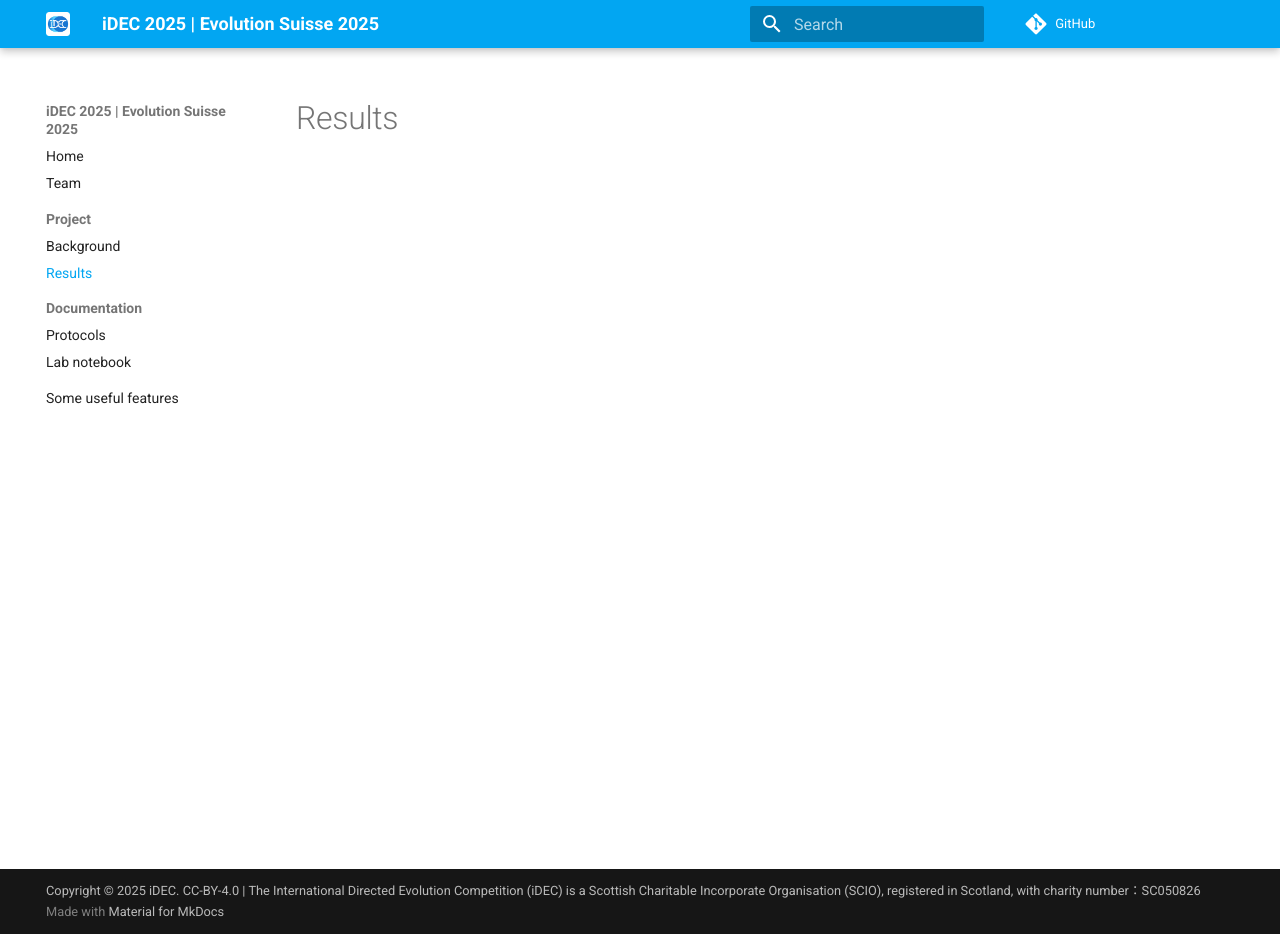
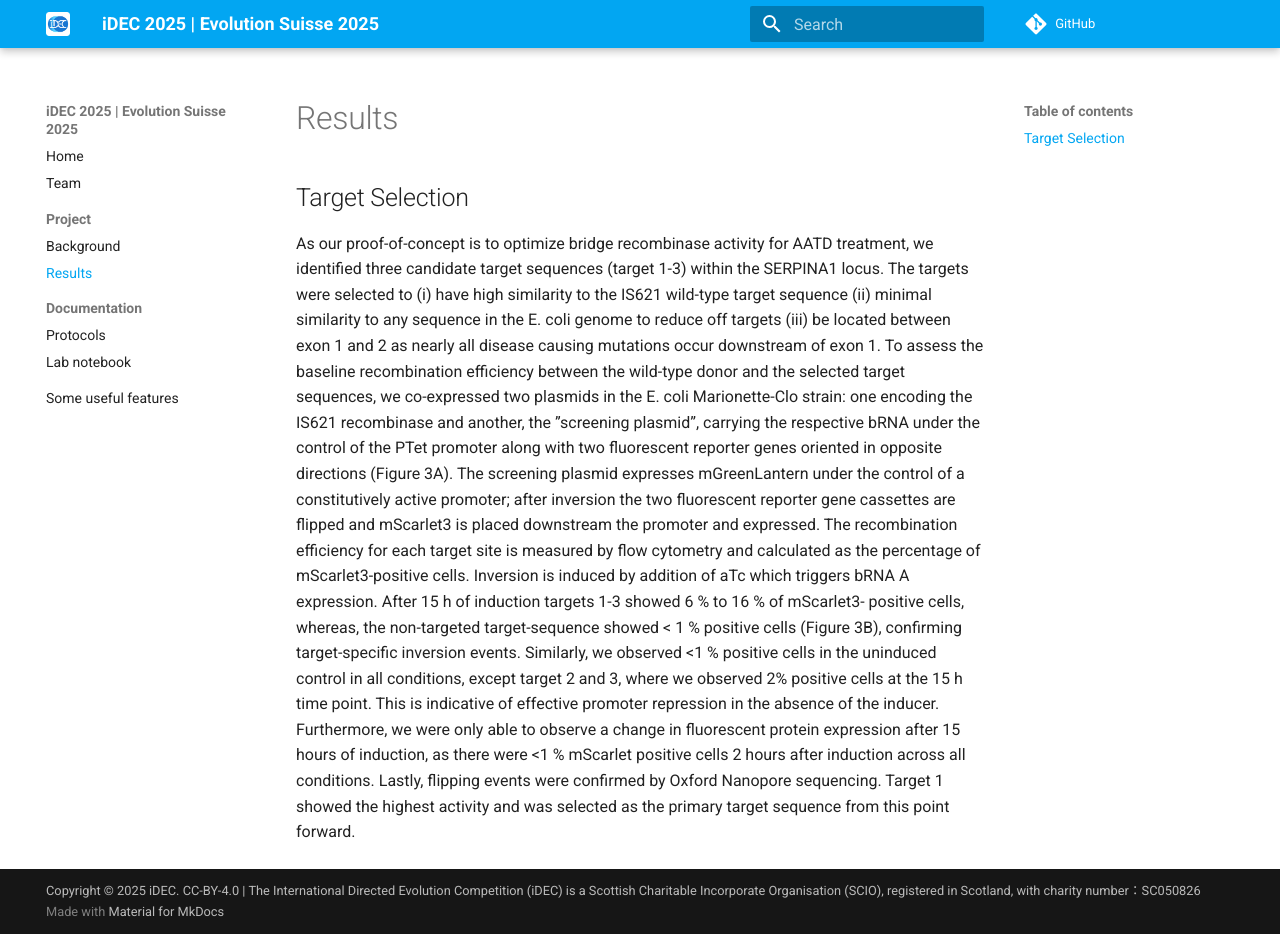
Before and after one commit to sofifilippini7-tech/2025_Evolution_Suisse_2025, an MkDocs documentation site: the page built from docs/project/results.md, in a window 1280 px wide and 934 px high. Built offline with MkDocs 1.6.1 and Material for MkDocs 9.7.7, drawn with Linux system fonts in a browser that asks for light colours; comment, search, counter and statistics services are not loaded.

Commit message:
Update results.md

```diff
--- a/docs/project/results.md
+++ b/docs/project/results.md
@@ -1 +1,19 @@
 # Results
+
+## Target Selection
+
+As our proof-of-concept is to optimize bridge recombinase activity for AATD treatment, we identified three candidate target sequences (target 1-3) within the SERPINA1 locus. The targets were selected to
+(i) have high similarity to the IS621 wild-type target sequence
+(ii) minimal similarity to any sequence in the E. coli genome to reduce off targets
+(iii) be located between exon 1 and 2 as nearly all disease causing mutations occur downstream of exon 1.
+To assess the baseline recombination efficiency between the wild-type donor and the selected target sequences, we co-expressed two plasmids in the E. coli Marionette-Clo strain: one encoding the IS621 recombinase and another, the ”screening plasmid”, carrying the respective bRNA under the control of the PTet promoter along with two fluorescent reporter genes oriented in opposite directions (Figure 3A).
+The screening plasmid expresses mGreenLantern under the control of a constitutively active promoter; after inversion the two fluorescent reporter gene cassettes are flipped and mScarlet3 is placed downstream the promoter and expressed. The recombination efficiency for each target site is measured by flow cytometry and calculated as the percentage of mScarlet3-positive cells. Inversion is induced by addition of aTc which triggers bRNA A expression.
+After 15 h of induction targets 1-3 showed 6 % to 16 % of mScarlet3-
+positive cells, whereas, the non-targeted target-sequence showed < 1 % positive cells (Figure 3B), confirming
+target-specific inversion events. Similarly, we observed <1 % positive cells in the uninduced control in all
+conditions, except target 2 and 3, where we observed 2% positive cells at the 15 h time point. This is indicative
+of effective promoter repression in the absence of the inducer. Furthermore, we were only able to observe
+a change in fluorescent protein expression after 15 hours of induction, as there were <1 % mScarlet positive
+cells 2 hours after induction across all conditions. Lastly, flipping events were confirmed by Oxford Nanopore
+sequencing. Target 1 showed the highest activity and was selected as the primary target sequence from this
+point forward.
```
